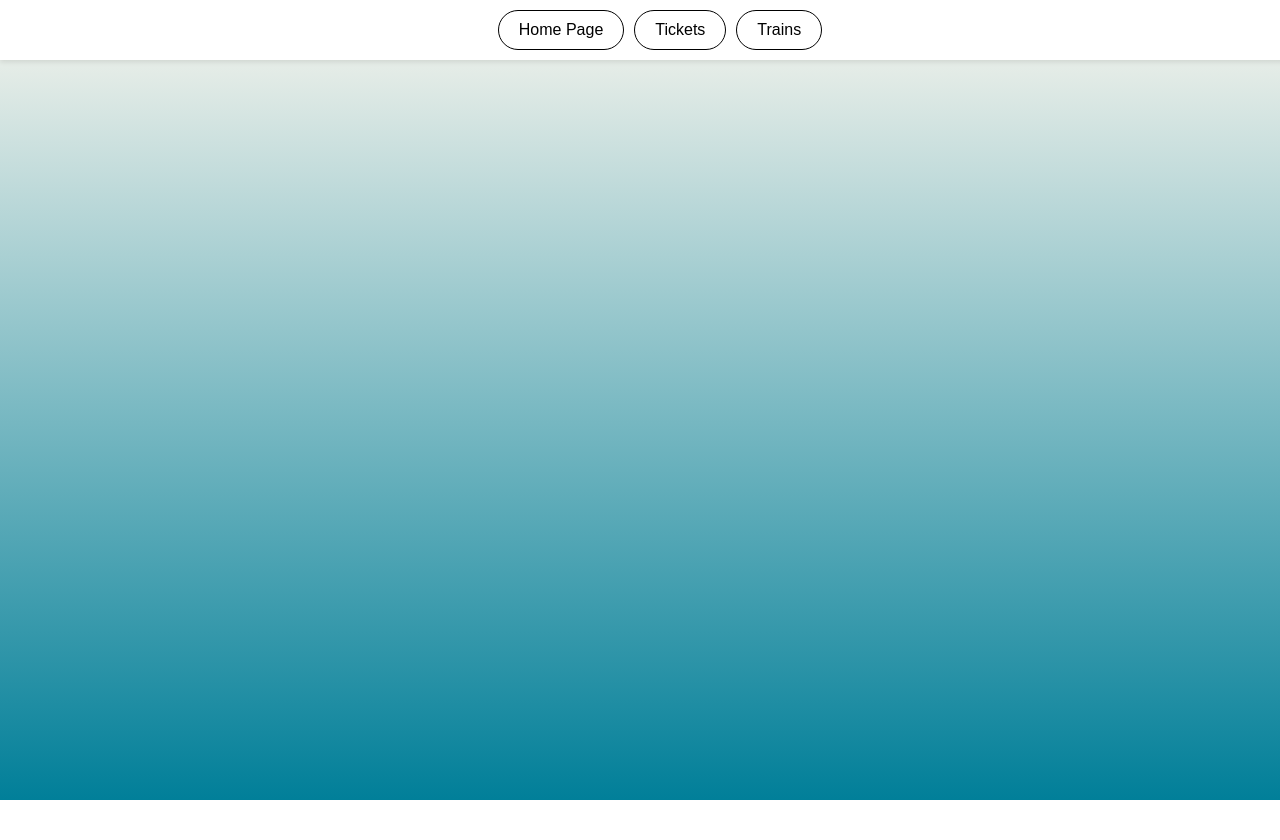
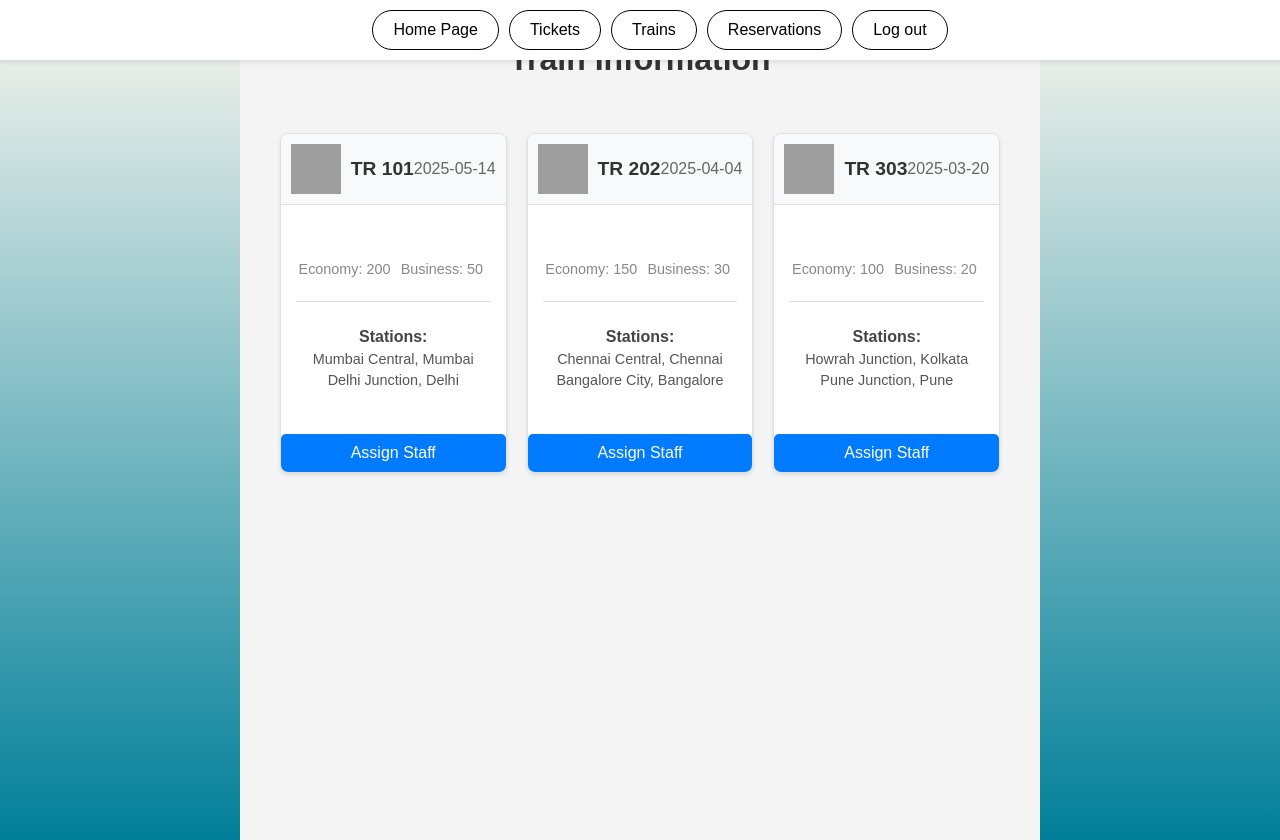
Before and after one commit to Drob99/saudi-railway-system, a React (Create React App) app in the folder frontend/railway/: page /trains in a window 1280 px wide. Before the commit the page ends 800 px from the top, so only its background shows below. Built offline with nearby package versions, Linux system fonts and the light colour scheme; grey boxes are pictures that could not be loaded.

Commit message:
almost done but it is late at night and I wanna sleep I am pushing it to not lose progress

```diff
--- a/frontend/railway/src/App.js
+++ b/frontend/railway/src/App.js
@@ -5,6 +5,8 @@ import { Login } from "./components/Login";
 import { Register } from "./components/Register";
 import RailwaySystem from "./components/RailwaySystem";
 import TicketSearch from "./components/TicketSearch";
+import Reservations from "./components/Reservations";
+import Trains from "./components/Trains";
 import { BrowserRouter as Router, Routes, Route } from "react-router-dom";
 import NavBar from "./components/NavBar";
 
@@ -23,7 +25,7 @@ function App() {
         <Routes>
           {/* Login/Register Routes */}
           <Route
-            path="/"
+            path="/login"
             element={
               currentForm === "login" ? (
                 <Login onFormSwitch={toggleForm} />
@@ -38,6 +40,12 @@ function App() {
 
           {/* Ticket Search Page */}
           <Route path="/tickets" element={<TicketSearch />} />
+
+          {/* Reservations Search Page */}
+          <Route path="/reservations" element={<Reservations />} />
+
+          {/* Trains Search Page */}
+          <Route path="/trains" element={<Trains />} />
         </Routes>
       </div>
     </Router>
--- a/frontend/railway/src/components/Login.jsx
+++ b/frontend/railway/src/components/Login.jsx
@@ -1,10 +1,8 @@
 import React, { useState } from "react";
-import { useNavigate } from "react-router-dom";
 
 export const Login = (props) => {
   const [email, setEmail] = useState("");
   const [pass, setPass] = useState("");
-  const navigate = useNavigate();
 
   const handleSubmit = (e) => {
     e.preventDefault();
@@ -41,10 +39,6 @@ export const Login = (props) => {
       >
         Don't have an account? Register here.
       </button>
-      {/* Navigate to Railway System */}
-      <button className="link-btn" onClick={() => navigate("/railway")}>
-        Go to Railway System
-      </button>
     </div>
   );
 };
--- a/frontend/railway/src/components/NavBar.jsx
+++ b/frontend/railway/src/components/NavBar.jsx
@@ -20,6 +20,16 @@ const NavBar = () => {
             Trains
           </Link>
         </li>
+        <li>
+          <Link to="/reservations" className="nav-link">
+            Reservations
+          </Link>
+        </li>
+        <li>
+          <Link to="/login" className="nav-link">
+            Log out
+          </Link>
+        </li>
       </ul>
     </nav>
   );
--- /dev/null
+++ b/frontend/railway/src/components/Reservations.jsx
@@ -0,0 +1,103 @@
+import React, { useState } from "react";
+
+const Reservations = () => {
+  const [reservationID, setReservationID] = useState("");
+  const [reservationDetails, setReservationDetails] = useState(null);
+  const [error, setError] = useState("");
+
+  // Dummy reservations data
+  const reservations = [
+    {
+      id: "12345",
+      passengers: 2,
+      luggage: 3,
+      seats: ["A1", "A2"],
+      price: 150.0,
+      status: "confirmed",
+    },
+    {
+      id: "67890",
+      passengers: 1,
+      luggage: 1,
+      seats: ["B3"],
+      price: 80.0,
+      status: "waitlisted",
+    },
+    {
+      id: "54321",
+      passengers: 3,
+      luggage: 4,
+      seats: ["C4", "C5", "C6"],
+      price: 250.0,
+      status: "canceled",
+    },
+  ];
+
+  const handleSearch = () => {
+    // Find reservation by ID
+    const foundReservation = reservations.find(
+      (reservation) => reservation.id === reservationID
+    );
+
+    if (foundReservation) {
+      setReservationDetails(foundReservation);
+      setError("");
+    } else {
+      setReservationDetails(null);
+      setError("No reservation found with the entered ID.");
+    }
+  };
+
+  const statusColors = {
+    pending: "orange",
+    waitlisted: "#017F99",
+    canceled: "red",
+    confirmed: "green",
+  };
+
+  return (
+    <div className="reservations-container">
+      <h1>Find Your Reservation</h1>
+      <div className="search-bar">
+        <input
+          type="text"
+          placeholder="Enter Reservation ID"
+          value={reservationID}
+          onChange={(e) => setReservationID(e.target.value)}
+          className="search-input"
+        />
+        <button onClick={handleSearch} className="search-button">
+          Show Details
+        </button>
+      </div>
+
+      {error && <div className="error-message">{error}</div>}
+
+      {reservationDetails && (
+        <div className="reservation-card">
+          <div
+            className="reservation-status"
+            style={{
+              backgroundColor:
+                statusColors[reservationDetails.status] || "grey",
+            }}
+          >
+            {reservationDetails.status.charAt(0).toUpperCase() +
+              reservationDetails.status.slice(1)}
+          </div>
+          <div className="reservation-info">
+            <p><strong>Number of Passengers:</strong> {reservationDetails.passengers}</p>
+            <p><strong>Number of Luggage:</strong> {reservationDetails.luggage}</p>
+            <p><strong>Seats:</strong> {reservationDetails.seats.join(", ")}</p>
+            <p>
+              <strong>Total Price (with VAT):</strong> $
+              {(reservationDetails.price * 1.15).toFixed(2)}
+            </p>
+          </div>
+        </div>
+      )}
+    </div>
+  );
+};
+
+export default Reservations;
--- /dev/null
+++ b/frontend/railway/src/components/Trains.jsx
@@ -0,0 +1,91 @@
+import React from "react";
+import trainLogo from "../images/trainLogo.png";
+
+const Trains = () => {
+  // Train data defined locally
+  const trains = [
+    {
+      id: 1,
+      number: "TR 101",
+      date: "2025-05-14",
+      source: "Mumbai",
+      destination: "Delhi",
+      economyCapacity: 200,
+      businessCapacity: 50,
+      stations: [
+        { name: "Mumbai Central", city: "Mumbai" },
+        { name: "Delhi Junction", city: "Delhi" },
+      ],
+    },
+    {
+      id: 2,
+      number: "TR 202",
+      date: "2025-04-04",
+      source: "Chennai",
+      destination: "Bangalore",
+      economyCapacity: 150,
+      businessCapacity: 30,
+      stations: [
+        { name: "Chennai Central", city: "Chennai" },
+        { name: "Bangalore City", city: "Bangalore" },
+      ],
+    },
+    {
+      id: 3,
+      number: "TR 303",
+      date: "2025-03-20",
+      source: "Kolkata",
+      destination: "Pune",
+      economyCapacity: 100,
+      businessCapacity: 20,
+      stations: [
+        { name: "Howrah Junction", city: "Kolkata" },
+        { name: "Pune Junction", city: "Pune" },
+      ],
+    },
+  ];
+
+  return (
+    <div className="trains-system">
+      <h1 className="trains-system-title">Train Information</h1>
+      <div className="trains-cards-container">
+        {trains.length > 0 ? (
+          trains.map((train) => (
+            <div key={train.id} className="train-card-item">
+              <div className="train-card-header">
+                <img src={trainLogo} alt="Train Logo" className="train-card-logo" />
+                <span className="train-card-number">{train.number}</span>
+                <span className="train-card-date">{train.date}</span>
+              </div>
+              <div className="train-card-body">
+                <div className="train-card-capacity">
+                  <p className="train-card-capacity-info">
+                    Economy: {train.economyCapacity}
+                  </p>
+                  <p className="train-card-capacity-info">
+                    Business: {train.businessCapacity}
+                  </p>
+                </div>
+                <div className="train-card-stations">
+                  <h3>Stations:</h3>
+                  <ul>
+                    {train.stations.map((station, index) => (
+                      <li key={index}>
+                        {station.name}, {station.city}
+                      </li>
+                    ))}
+                  </ul>
+                </div>
+              </div>
+              <button className="train-card-assign-button">Assign Staff</button>
+            </div>
+          ))
+        ) : (
+          <p className="trains-system-no-data">No trains available.</p>
+        )}
+      </div>
+    </div>
+  );
+};
+
+export default Trains;
--- a/frontend/railway/src/styles.css
+++ b/frontend/railway/src/styles.css
@@ -180,7 +180,7 @@ body {
 }
 
 .left-section {
-  flex: 1.5; /* Adjusted to give more space to the right-section */
+  flex: 1.5;
   background: #f1f1f1;
   padding: 20px;
   border-radius: 8px;
@@ -330,11 +330,11 @@ body {
   width: 300px;
   color: #017F99;
   background-color: white;
+  border: 1px solid #000000;
   border-radius: 10px;
   box-shadow: 0 2px 4px rgba(0, 0, 0, 0.1);
   padding: 10px;
   text-align: left;
-  border: 1px solid #ccc;
 }
 
 /* Ticket image at the top left */
@@ -424,3 +424,197 @@ body {
   background-color: red;
   transition: background-color 0.3s ease;
 }
+
+/* Container styling */
+.reservations-container {
+  padding: 20px;
+  text-align: center;
+}
+
+/* Search bar styling */
+.search-bar {
+  margin-bottom: 20px;
+  display: flex;
+  justify-content: center;
+  gap: 10px;
+}
+
+.search-input {
+  padding: 8px;
+  border: 1px solid #ccc;
+  border-radius: 5px;
+  width: 300px;
+}
+
+.search-button {
+  padding: 8px 16px;
+  background-color: #017F99;
+  color: white;
+  border: none;
+  border-radius: 4px;
+  cursor: pointer;
+  transition: background-color 0.3s ease;
+}
+
+.search-button:hover {
+  background-color: #015d70;
+}
+
+/* Error message styling */
+.error-message {
+  color: red;
+  margin-bottom: 20px;
+}
+
+/* Reservation card styling */
+.reservation-card {
+  width: 400px;
+  margin: 0 auto;
+  background-color: white;
+  border-radius: 10px;
+  box-shadow: 0 2px 4px rgba(0, 0, 0, 0.1);
+  padding: 20px;
+  text-align: left;
+  position: relative;
+}
+
+/* Status badge styling */
+.reservation-status {
+  position: absolute;
+  top: 10px;
+  right: 10px;
+  padding: 5px 10px;
+  border-radius: 10px;
+  color: white;
+  font-weight: bold;
+}
+
+/* Reservation details styling */
+.reservation-info p {
+  margin: 10px 0;
+  font-size: 16px;
+  color: black;
+}
+
+/* Top section: Train logo, number, and date */
+.train-card-header {
+  display: flex;
+  align-items: center;
+  justify-content: space-between;
+  padding: 10px;
+  background-color: #f8f9fa;
+  border-bottom: 1px solid #e0e0e0;
+}
+
+.train-card-logo {
+  width: 50px;
+  height: 50px;
+  margin-right: 10px;
+}
+
+.train-card-number {
+  font-size: 1.2rem;
+  font-weight: bold;
+  color: #333;
+  margin-right: auto;
+}
+
+.train-card-date {
+  font-size: 1rem;
+  color: #666;
+}
+
+/* Capacity section: Economy and Business */
+.train-card-body {
+  padding: 15px;
+  background-color: #ffffff;
+}
+
+.train-card-capacity {
+  display: flex;
+  justify-content: space-between;
+  padding: 10px 0;
+  border-bottom: 1px solid #e0e0e0;
+}
+
+.train-card-capacity-info {
+  font-size: 0.9rem;
+  color: #888;
+  text-align: center;
+  flex: 1;
+}
+
+/* Station list */
+.train-card-stations {
+  padding: 10px 0;
+}
+
+.train-card-stations h3 {
+  font-size: 1rem;
+  margin-bottom: 5px;
+  color: #444;
+}
+
+.train-card-stations ul {
+  list-style-type: none;
+  padding: 0;
+  margin: 0;
+}
+
+.train-card-stations li {
+  font-size: 0.9rem;
+  color: #555;
+  margin: 5px 0;
+}
+
+/* Assign Staff Button */
+.train-card-assign-button {
+  display: block;
+  width: 100%;
+  margin: 15px auto 0;
+  padding: 10px 15px;
+  font-size: 1rem;
+  color: #ffffff;
+  background-color: #007bff;
+  border: none;
+  border-radius: 5px;
+  cursor: pointer;
+  text-align: center;
+  transition: background-color 0.3s ease;
+}
+
+.train-card-assign-button:hover {
+  background-color: #0056b3;
+}
+
+/* Card Container */
+.train-card-item {
+  border: 1px solid #e0e0e0;
+  border-radius: 8px;
+  box-shadow: 0 2px 4px rgba(0, 0, 0, 0.1);
+  overflow: hidden;
+  margin: 15px 0;
+  background-color: #fff;
+  max-width: 400px;
+}
+
+.trains-cards-container {
+  display: flex;
+  flex-wrap: wrap;
+  gap: 20px;
+  justify-content: center;
+  padding: 20px;
+}
+
+.trains-system {
+  padding: 20px;
+  background-color: #f4f4f4;
+  min-height: 100vh;
+}
+
+.trains-system-title {
+  text-align: center;
+  font-size: 2rem;
+  margin-bottom: 20px;
+  color: #333;
+}
```
Also changed, not shown: frontend/railway/src/components/TicketSearch.jsx (+27 -29 lines).
